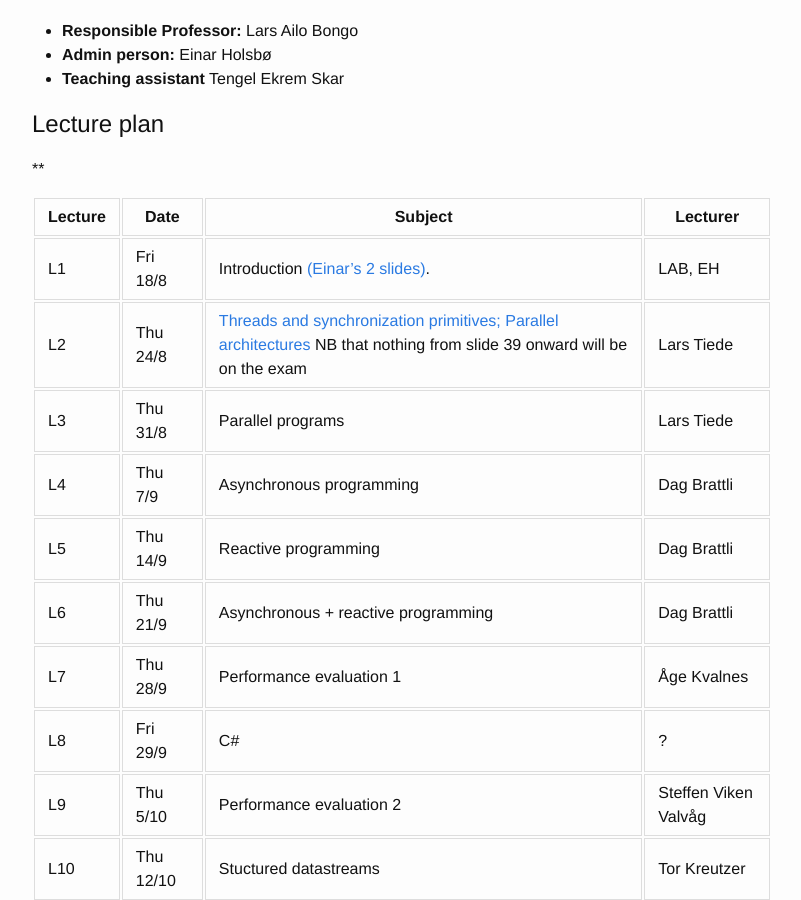
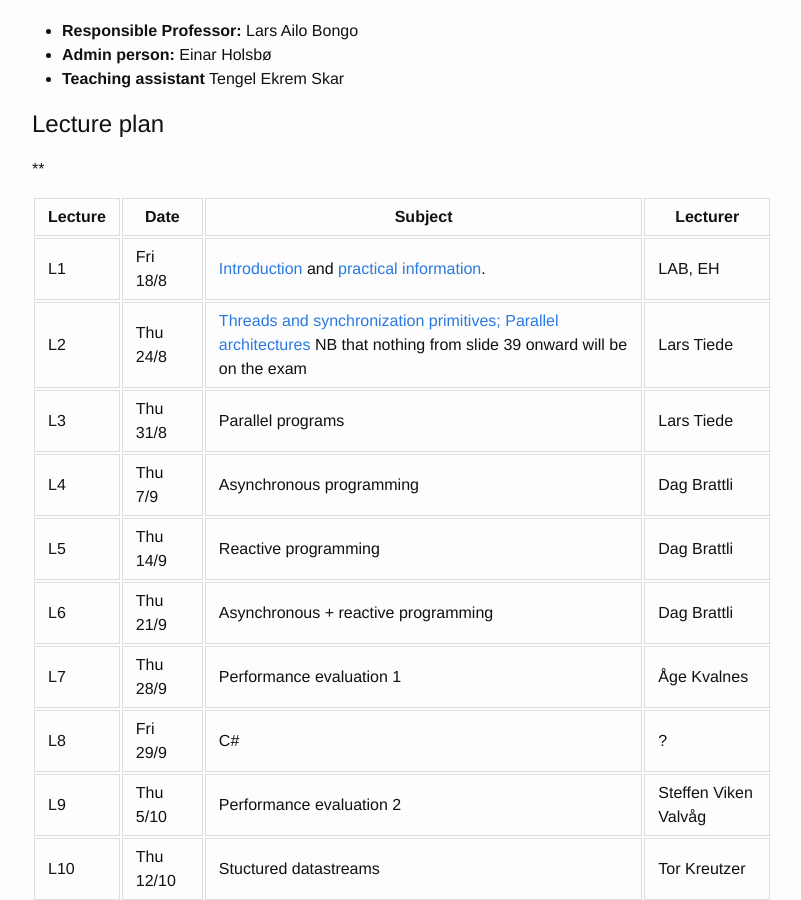
Before and after one commit to inf-2202-f17/inf-2202-f17.github.io, a Jekyll site: the page built from index.md, in a window 1280 px wide and 900 px high, scrolled down 744 px. Shown: the whole window, without its empty margins (238-1039 px from the left). Built offline with Jekyll 4.4.1, drawn with Linux system fonts in a browser that asks for light colours; our own code applies the rules of GitHub Pages for plain Markdown files.

Commit message:
Link to my course introduction slides

```diff
--- a/index.md
+++ b/index.md
@@ -35,7 +35,7 @@ Refer to the lecture and mandatory assignment plan, and e-mails for which room i
 
 | Lecture | Date      | Subject                                       | Lecturer  |
 |---------|-----------|-----------------------------------------------|-----------|
-| L1      | Fri 18/8  | Introduction [(Einar's 2 slides)](https://inf-2202-f17.github.io/public/inf2202-17-info.pdf). | LAB, EH   |
+| L1      | Fri 18/8  | [Introduction](public/01-introuction.pptx) and  [practical information](https://inf-2202-f17.github.io/public/inf2202-17-info.pdf). | LAB, EH   |
 | L2      | Thu 24/8  | [Threads and synchronization primitives; Parallel architectures](https://github.com/inf-2202-f17/inf-2202-f17.github.io/blob/master/public/02-threads-synchronization.pptx)  NB that nothing from slide 39 onward will be on the exam | Lars Tiede |
 | L3      | Thu 31/8  | Parallel programs                             | Lars Tiede |
 | L4      | Thu 7/9   | Asynchronous programming                      | Dag Brattli |
```
